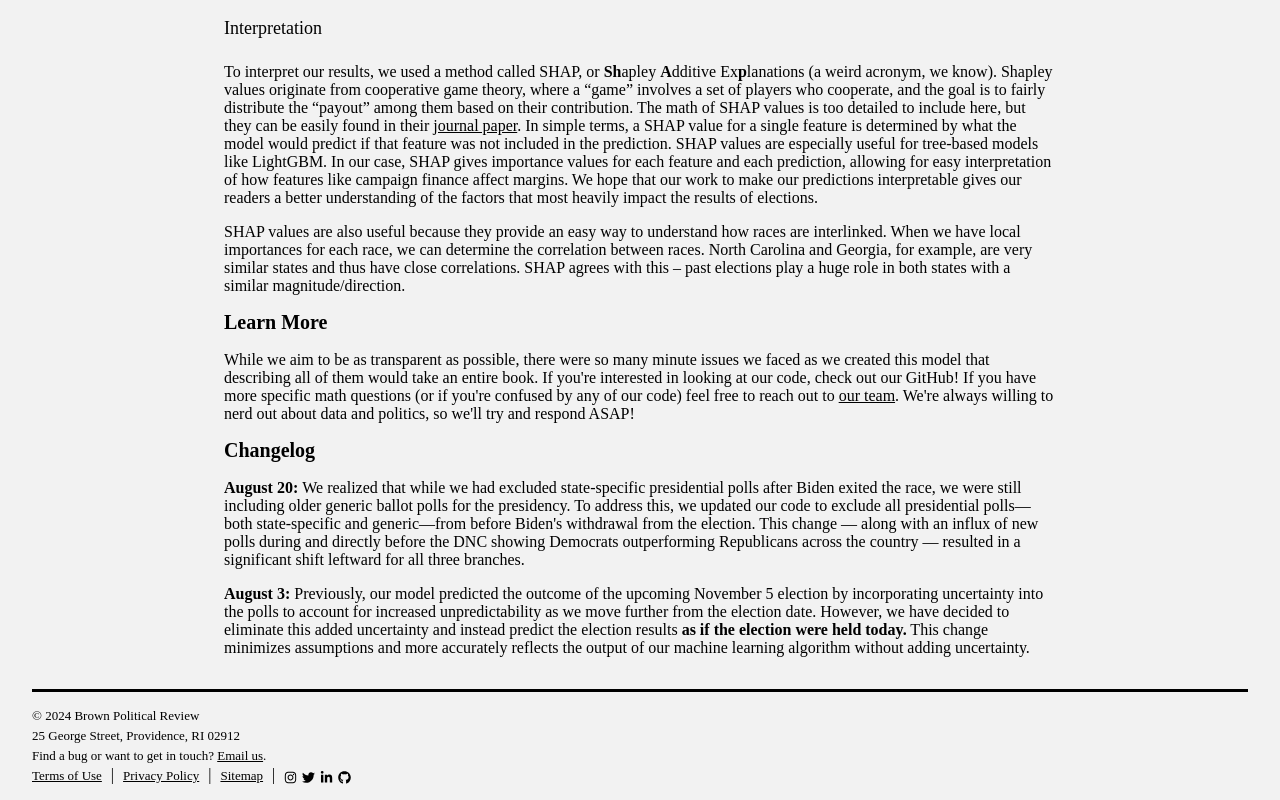
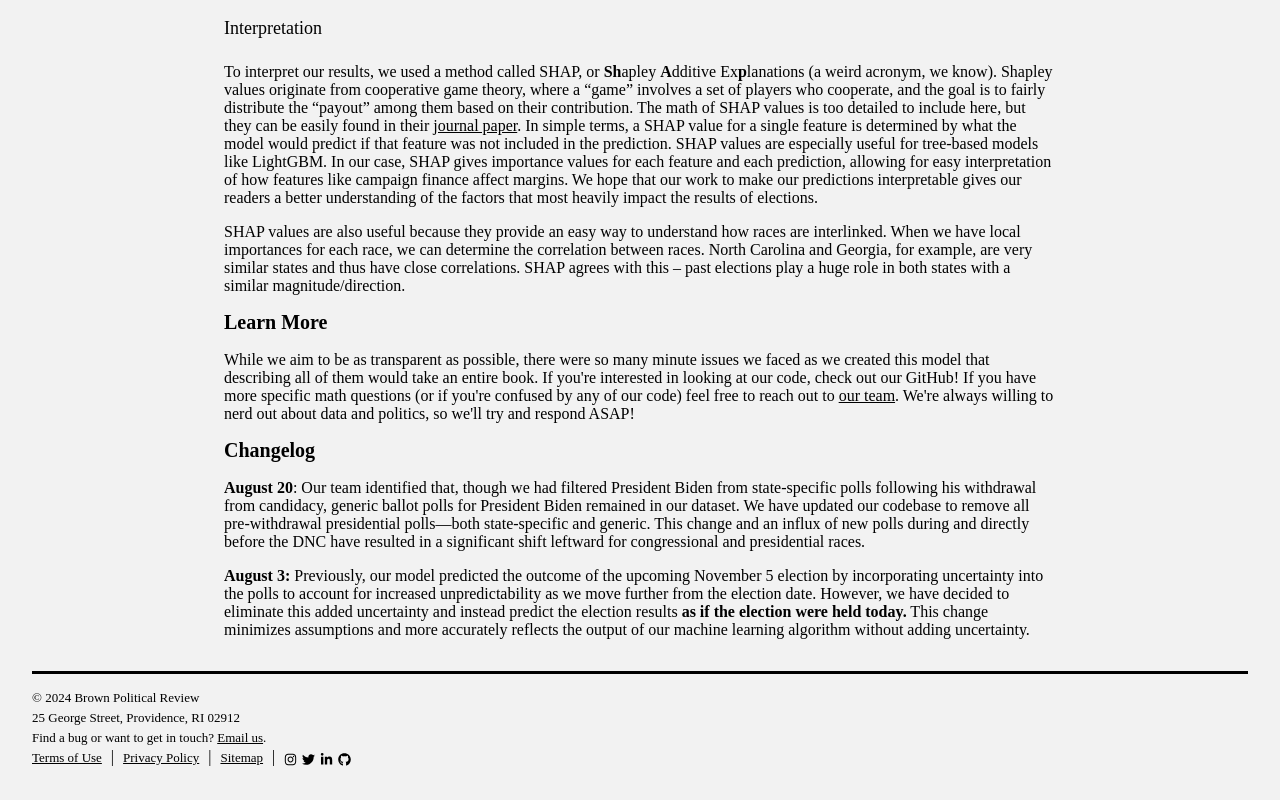
Before and after one commit to BPR-Data-Team/ElectionModel2024-site, a Next.js app: page /methodology in a window 1280 px wide. Shown: the part 2810-3610 px from the top of the page. Built offline with nearby package versions, Linux system fonts and the light colour scheme; a web font is replaced by a local one.

Commit message:
Changed changelog

```diff
--- a/src/app/(main)/methodology/page.tsx
+++ b/src/app/(main)/methodology/page.tsx
@@ -93,7 +93,7 @@ const Methodology: React.FC = () => {
             </div>
             <div className={styles.main}></div>
             <h2>Changelog</h2>
-            <p><b>August 20: </b> We realized that while we had excluded state-specific presidential polls after Biden exited the race, we were still including older generic ballot polls for the presidency. To address this, we updated our code to exclude all presidential polls—both state-specific and generic—from before Biden's withdrawal from the election. This change — along with an influx of new polls during and directly before the DNC showing Democrats outperforming Republicans across the country — resulted in a significant shift leftward for all three branches.</p>
+            <p><b>August 20</b>: Our team identified that, though we had filtered President Biden from state-specific polls following his withdrawal from candidacy, generic ballot polls for President Biden remained in our dataset. We have updated our codebase to remove all pre-withdrawal presidential polls—both state-specific and generic. This change and an influx of new polls during and directly before the DNC have resulted in a significant shift leftward for congressional and presidential races.</p>
             <p><b>August 3: </b> Previously, our model predicted the outcome of the upcoming November 5 election by incorporating uncertainty into the polls to account for increased unpredictability as we move further from the election date. However, we have decided to eliminate this added uncertainty and instead predict the election results <b>as if the election were held today.</b> This change minimizes assumptions and more accurately reflects the output of our machine learning algorithm without adding uncertainty.</p>
             </div>
   );
```
